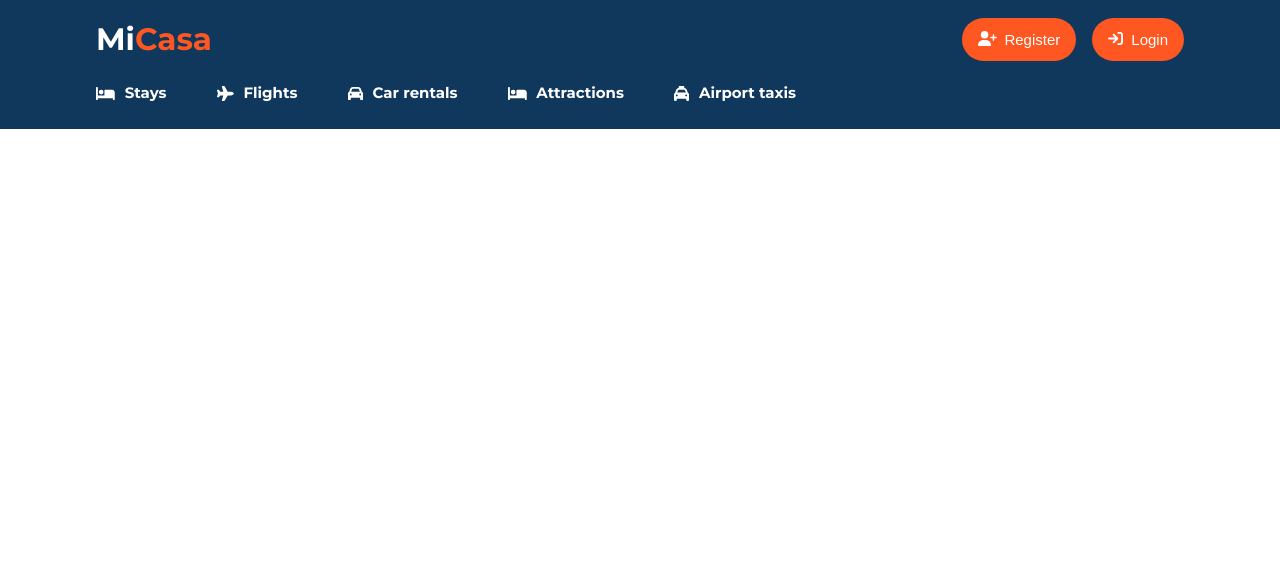
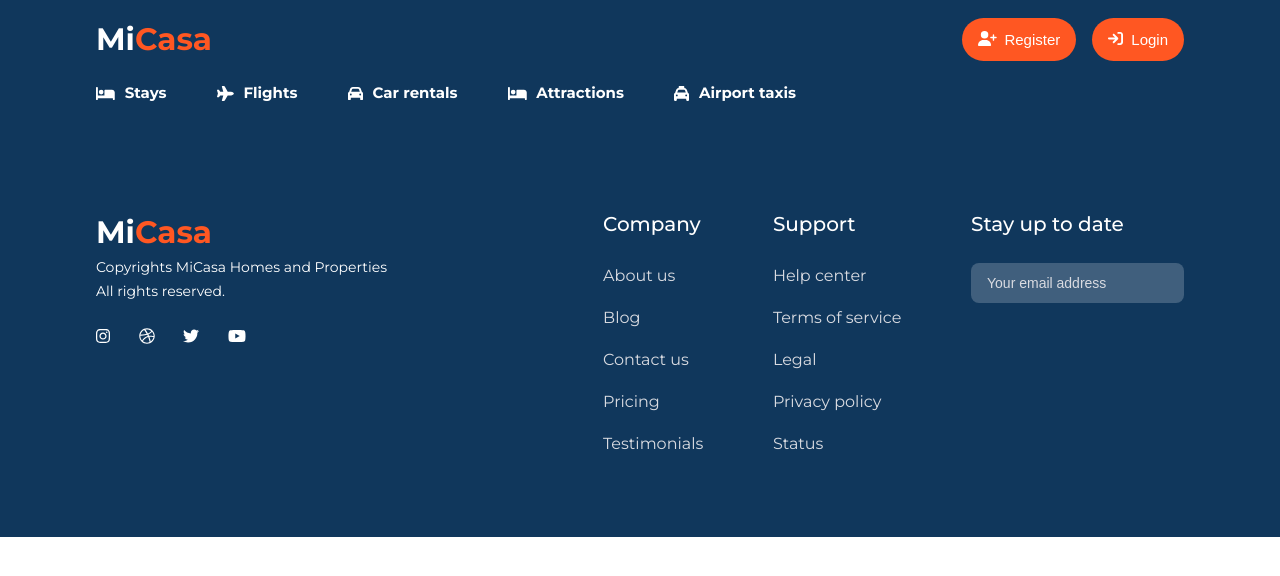
Before and after one commit to Mahmoud2227/reservation--app-sass-react, a React (Create React App) app: page /hotels in a window 1280 px wide. Shown: the top 576 px of the page. Built offline with nearby package versions, Linux system fonts and the light colour scheme.

Commit message:
implement the footer component

```diff
--- a/package.json
+++ b/package.json
@@ -4,6 +4,7 @@
   "private": true,
   "dependencies": {
     "@fortawesome/fontawesome-svg-core": "^6.1.1",
+    "@fortawesome/free-brands-svg-icons": "^6.1.1",
     "@fortawesome/free-regular-svg-icons": "^6.1.1",
     "@fortawesome/free-solid-svg-icons": "^6.1.1",
     "@fortawesome/react-fontawesome": "^0.1.18",
--- a/src/Pages/Home/Home.js
+++ b/src/Pages/Home/Home.js
@@ -1,4 +1,4 @@
-import {Featured, Header, Hero} from "../../components";
+import {Featured, Footer, Header, Hero} from "../../components";
 import BecomeHost from "../../components/BecomeHost/BecomeHost";
 import PopularCities from "../../components/PopularCities/PopularCities";
 
@@ -12,6 +12,7 @@ const Home = () => {
 				<PopularCities />
 				<BecomeHost />
 			</div>
+			<Footer />
 		</>
 	);
 };
--- a/src/Pages/List/List.js
+++ b/src/Pages/List/List.js
@@ -1,10 +1,11 @@
 import React from "react";
-import {Header} from "../../components";
+import {Footer, Header} from "../../components";
 
 const List = () => {
 	return (
 		<>
 			<Header />
+			<Footer />
 		</>
 	);
 };
--- a/src/components/Footer/Footer.js
+++ b/src/components/Footer/Footer.js
@@ -1,7 +1,63 @@
+import {FontAwesomeIcon} from "@fortawesome/react-fontawesome";
+import {faInstagram, faDribbble, faTwitter, faYoutube} from "@fortawesome/free-brands-svg-icons";
+
 import "./Footer.scss";
 
 const Footer = () => {
-    return <div>Footer</div>;
+	return (
+		<div className='footer section__padding'>
+			<div className='footer__info'>
+				<div className='footer__info-logo'>
+					<span>Mi</span>
+					<span>Casa</span>
+				</div>
+				<div className='footer__info-text'>
+					<p>Copyrights MiCasa Homes and Properties</p>
+					<p>All rights reserved.</p>
+				</div>
+				<div className='footer__info-social'>
+					<a href='#Social'>
+						<FontAwesomeIcon icon={faInstagram} />
+					</a>
+					<a href='#Social'>
+						<FontAwesomeIcon icon={faDribbble} />
+					</a>
+					<a href='#Social'>
+						<FontAwesomeIcon icon={faTwitter} />
+					</a>
+					<a href='#Social'>
+						<FontAwesomeIcon icon={faYoutube} />
+					</a>
+				</div>
+			</div>
+			<div className='footer__links'>
+				<div className='footer__links-list'>
+					<h4>Company</h4>
+					<ul>
+						<li>About us</li>
+						<li>Blog</li>
+						<li>Contact us</li>
+						<li>Pricing</li>
+						<li>Testimonials</li>
+					</ul>
+				</div>
+				<div className='footer__links-list'>
+					<h4>Support</h4>
+					<ul>
+						<li>Help center</li>
+						<li>Terms of service</li>
+						<li>Legal</li>
+						<li>Privacy policy</li>
+						<li>Status</li>
+					</ul>
+				</div>
+			</div>
+			<div className='footer__email'>
+				<h4>Stay up to date</h4>
+				<input type='email' placeholder='Your email address' />
+			</div>
+		</div>
+	);
 };
 
 export default Footer;
--- a/src/components/Footer/Footer.scss
+++ b/src/components/Footer/Footer.scss
@@ -0,0 +1,118 @@
+@use "../../SassStyles/variables" as *;
+
+.footer {
+	display: flex;
+	justify-content: space-between;
+	flex-wrap: wrap;
+	background-color: $color-primary;
+
+	padding-block: 5rem;
+
+	& * {
+		color: white;
+	}
+	.footer__info {
+		flex: 1;
+		display: flex;
+		flex-direction: column;
+		margin-bottom: 1.5rem;
+
+		.footer__info-logo {
+			font-weight: 700;
+			font-size: 31px;
+			line-height: 46px;
+
+			span:last-child {
+				color: $color-secondary;
+			}
+		}
+
+		.footer__info-text {
+			font-weight: 400;
+			font-size: 14px;
+			line-height: 24px;
+		}
+
+		.footer__info-social {
+			display: flex;
+			justify-content: space-between;
+			align-items: center;
+			margin-top: 1.5rem;
+
+			max-width: 150px;
+
+			a {
+				transition: 0.5s;
+			}
+
+			a:hover {
+				transform: translateY(-3px);
+
+				& svg path {
+					transition: 0.3s;
+					fill: $color-secondary;
+				}
+			}
+		}
+	}
+	.footer__links {
+		flex: 1;
+		display: flex;
+		justify-content: space-evenly;
+
+		.footer__links-list {
+			h4 {
+				font-weight: 500;
+				font-size: 20px;
+				line-height: 30px;
+				margin-bottom: 1.5rem;
+			}
+
+			ul {
+				list-style: none;
+				font-weight: 400;
+				font-size: 16px;
+				line-height: 26px;
+
+				li {
+					color: #d9dbe1;
+				}
+
+				li:not(:last-child) {
+					margin-bottom: 1rem;
+				}
+			}
+		}
+	}
+	.footer__email {
+		h4 {
+			font-weight: 500;
+			font-size: 20px;
+			line-height: 30px;
+			margin-bottom: 1.5rem;
+		}
+
+		input {
+			border: none;
+			outline: none;
+			color: $color-primary;
+			background-color: rgb(255 255 255 / 20%);
+			border-radius: 8px;
+			padding: 0.5rem 1rem;
+
+			// background-color: transparent;
+
+			font-weight: 400;
+			font-size: 14px;
+			line-height: 24px;
+
+			&::placeholder {
+				color: #d9dbe1;
+			}
+
+			&:focus {
+        background-color: rgb(255 255 255 / 50%);
+			}
+		}
+	}
+}
```
Also changed, not shown: src/App.js (+0 -8 lines), 1 other file (tests, documents, lock files or other folders).
